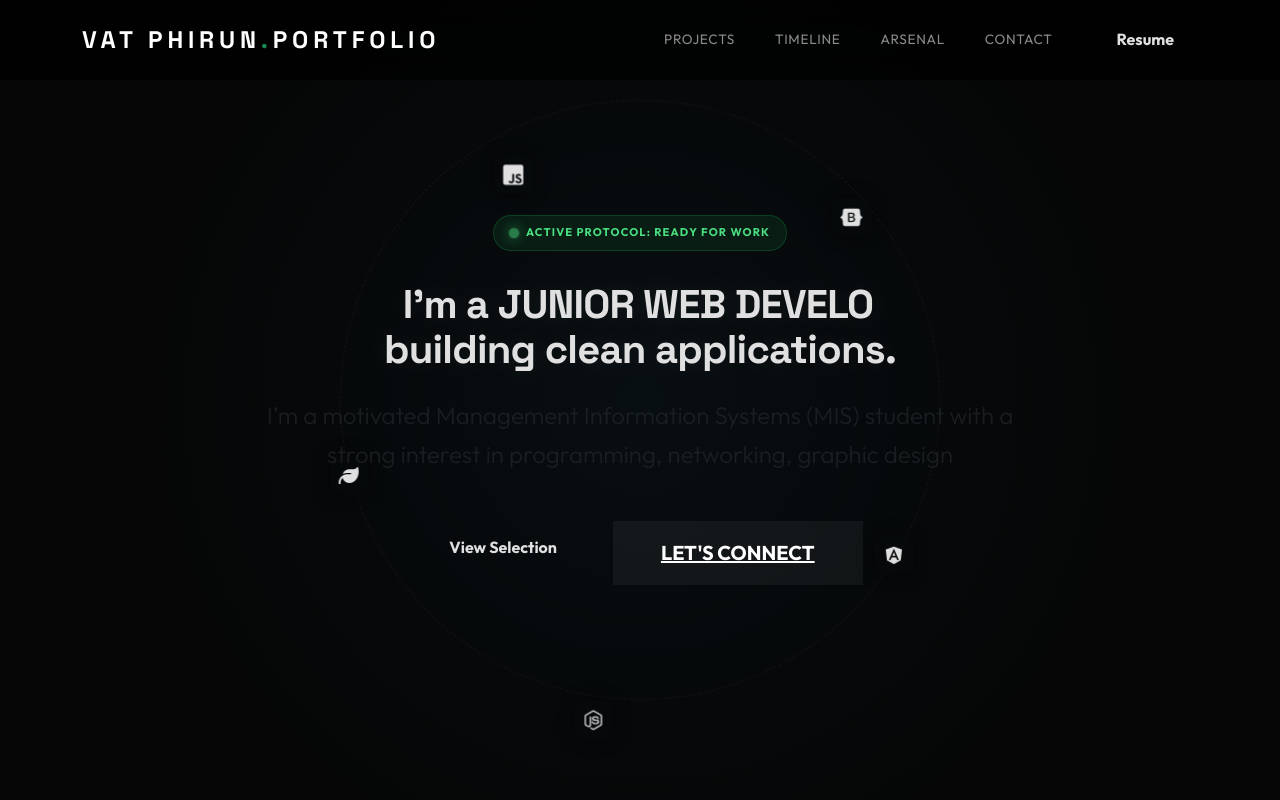
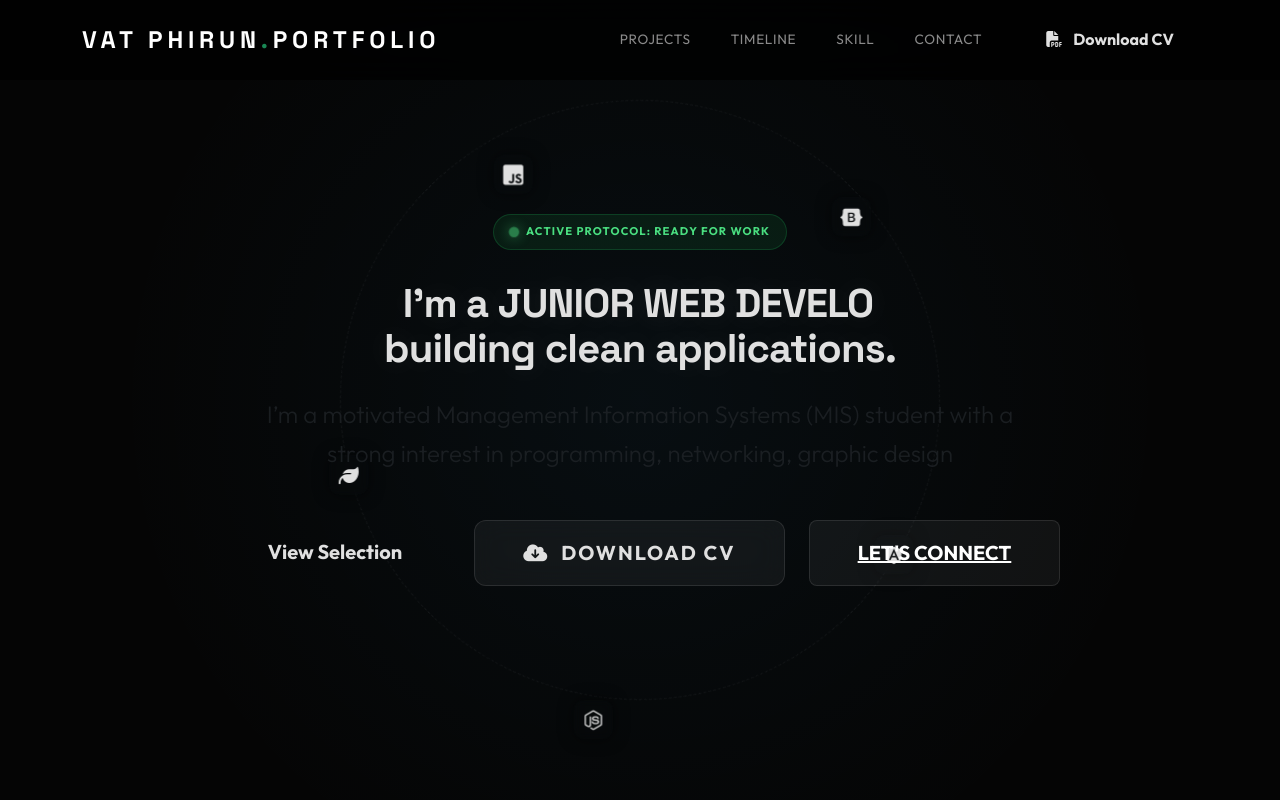
Before and after one commit to Phirunn891/Potfolio, an Angular app: page / in a window 1280 px wide. Shown: the top 800 px of the page. Built offline with nearby package versions, Linux system fonts and the light colour scheme.

Commit message:
Add pdf cv

```diff
--- a/src/app/portfolio/portfolio.css
+++ b/src/app/portfolio/portfolio.css
@@ -852,3 +852,57 @@ h1, h2, h3, h4, h5, .space-font {
     padding: 2px 8px;
     border-radius: 4px;
 }
+
+/* Premium Download Button */
+.btn-download-cv {
+    position: relative;
+    background: rgba(255, 255, 255, 0.05);
+    backdrop-filter: blur(12px);
+    border: 1px solid rgba(255, 255, 255, 0.1) !important;
+    border-radius: 12px;
+    color: var(--text-white) !important;
+    font-weight: 700;
+    text-decoration: none;
+    transition: all 0.4s cubic-bezier(0.23, 1, 0.32, 1);
+    display: inline-flex;
+    align-items: center;
+    justify-content: center;
+    gap: 12px;
+    overflow: hidden;
+    cursor: pointer;
+    text-transform: uppercase;
+    letter-spacing: 0.1em;
+}
+
+.btn-download-cv i {
+    font-size: 1.2rem;
+    color: var(--accent-blue);
+    transition: transform 0.3s ease;
+}
+
+.btn-download-cv:hover {
+    transform: translateY(-5px);
+    border-color: var(--accent-blue) !important;
+    box-shadow:
+        0 15px 30px -10px rgba(6, 182, 212, 0.4),
+        0 0 20px -5px rgba(6, 182, 212, 0.2);
+    background: rgba(6, 182, 212, 0.1);
+}
+
+.btn-download-cv:hover i {
+    transform: translateY(2px) scale(1.1);
+    color: var(--text-white);
+}
+
+.btn-download-cv::before {
+    content: '';
+    position: absolute;
+    inset: 0;
+    background: linear-gradient(45deg, transparent, rgba(6, 182, 212, 0.1), transparent);
+    transform: translateX(-100%);
+    transition: transform 0.6s ease;
+}
+
+.btn-download-cv:hover::before {
+    transform: translateX(100%);
+}
--- a/src/app/portfolio/portfolio.html
+++ b/src/app/portfolio/portfolio.html
@@ -7,9 +7,11 @@
             <div class="d-none d-md-flex align-items-center gap-2">
                 <a href="#projects" class="nav-link-custom">Projects</a>
                 <a href="#experience" class="nav-link-custom">Timeline</a>
-                <a href="#skills" class="nav-link-custom">Arsenal</a>
+                <a href="#skills" class="nav-link-custom">Skill</a>
                 <a href="#contact" class="nav-link-custom">Contact</a>
-                <a href="#" class="btn-premium py-2 px-4 fs-6 ms-3">Resume</a>
+                <a href="assets/personalCV.pdf" target="_blank" download="VAT_PHIRUN_CV.pdf" class="btn-premium py-2 px-4 fs-6 ms-3">
+                    <i class="fa-solid fa-file-pdf me-2"></i> Download CV
+                </a>
             </div>
         </div>
     </nav>
@@ -40,10 +42,14 @@
                 I’m a motivated Management Information Systems (MIS) student with a strong interest in programming,
                 networking, graphic design
             </p>
-            <div class="d-flex gap-4 justify-content-center mt-5">
-                <a href="#projects" class="btn-premium">View Selection</a>
+            <div class="d-flex flex-wrap gap-4 justify-content-center mt-5">
+                <a href="#projects" class="btn-premium px-5 py-3 fs-5">View Selection</a>
+                <a href="assets/personalCV.pdf" target="_blank" download="VAT_PHIRUN_CV.pdf" class="btn-download-cv px-5 py-3 fs-5">
+                    <i class="fa-solid fa-cloud-arrow-down"></i>
+                    <span>Download CV</span>
+                </a>
                 <a href="#contact" class="btn-secondary-custom px-5 py-3 text-white border-0 fw-bold fs-5"
-                    style="background: rgba(255,255,255,0.05);">LET'S CONNECT</a>
+                    style="background: rgba(255,255,255,0.05); border: 1px solid rgba(255,255,255,0.1) !important; border-radius: 8px;">LET'S CONNECT</a>
             </div>
         </div>
     </section>
@@ -77,7 +83,7 @@
     </div>
 
     <!-- Core Competencies with Themes -->
-    <section class="section-padding bg-darker mt-5">
+    <section id="skills" class="section-padding bg-darker mt-5">
         <div class="container">
             <div class="row g-5 align-items-center mb-5 pb-5">
                 <div class="col-lg-6">
```
Also changed, not shown: 1 other file (tests, documents, lock files or other folders).
